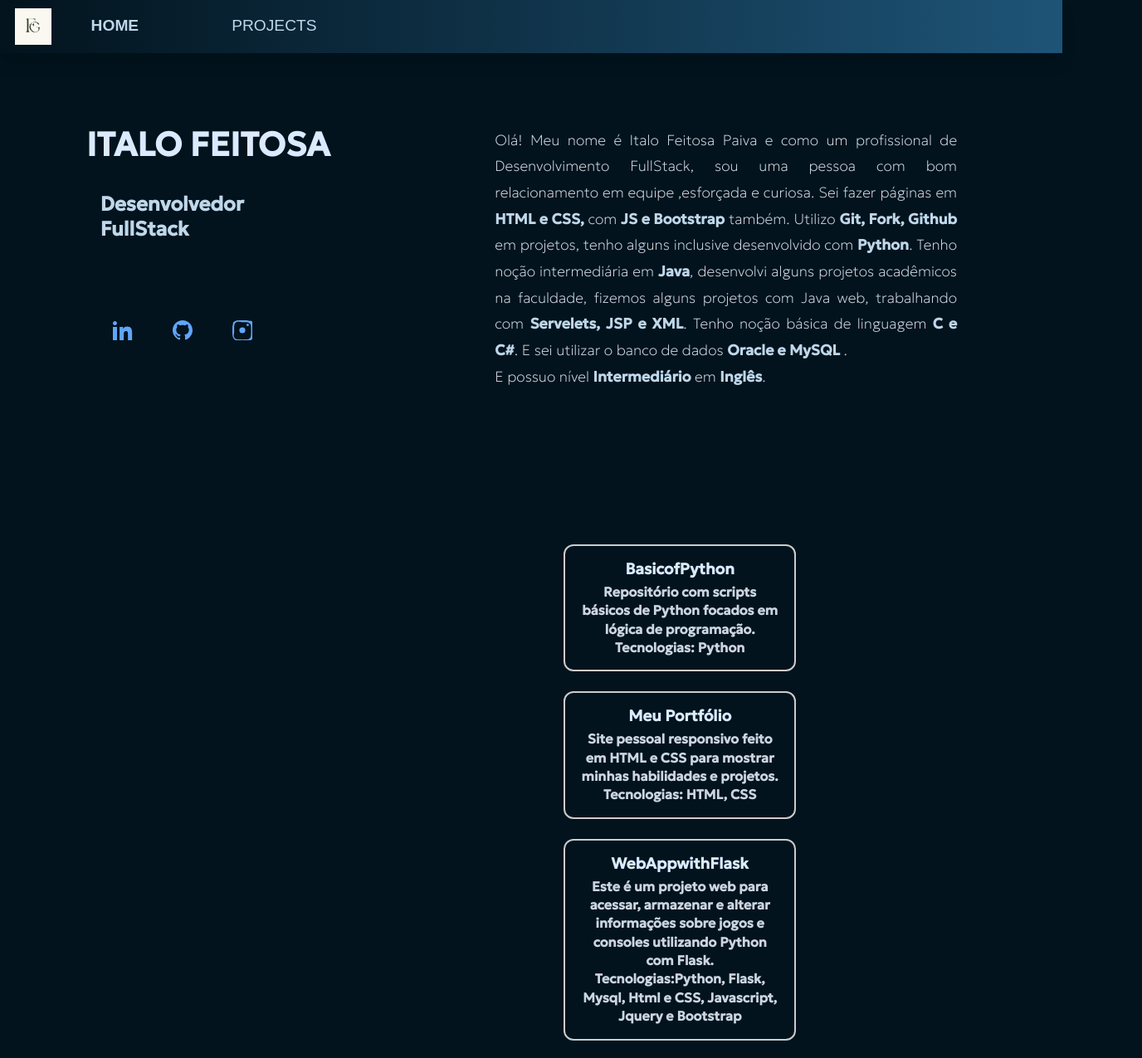
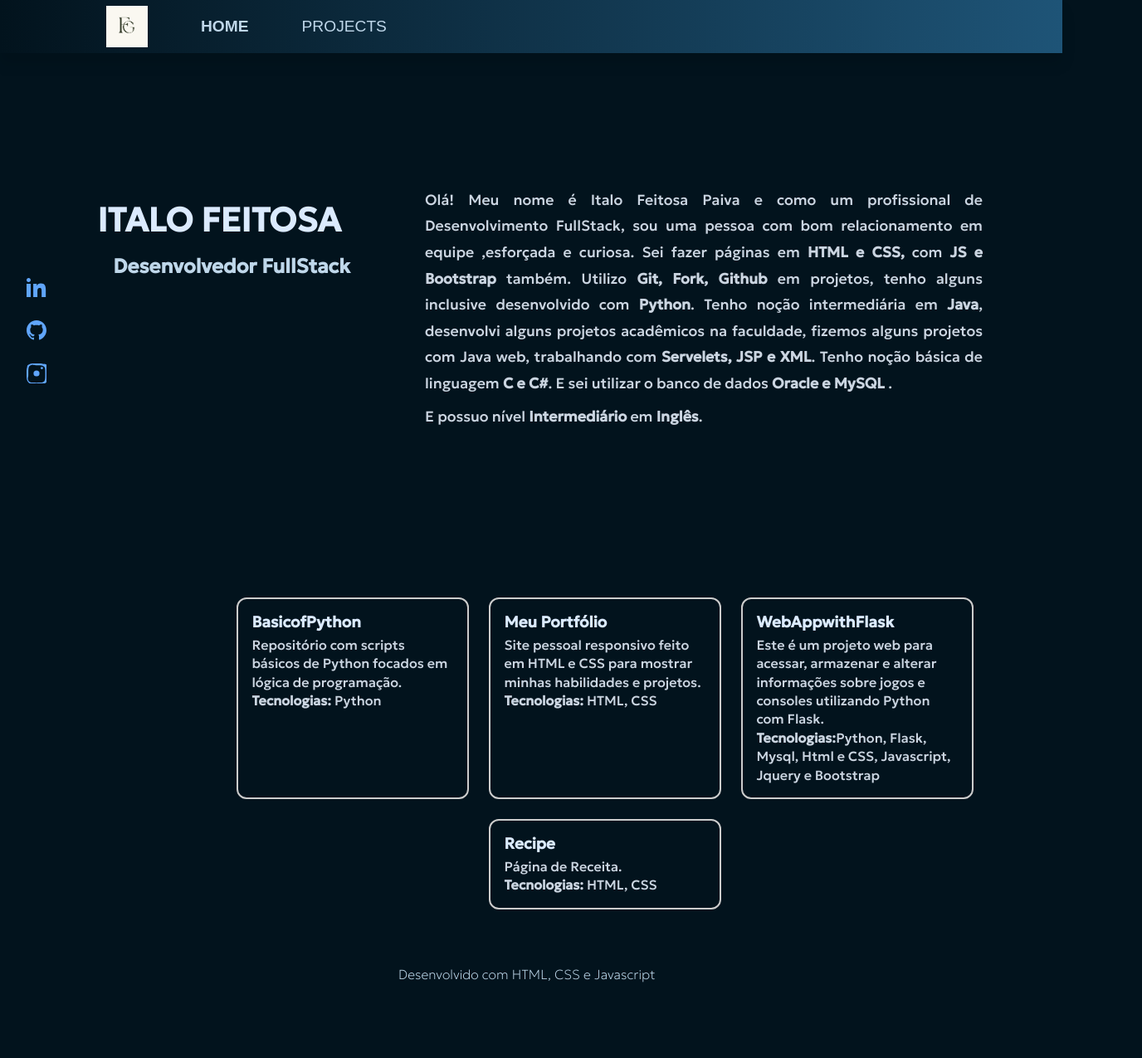
Before and after one commit to Italofpaiva/Portfolio, a plain HTML site: page index.html in a window 1280 px wide. Shown: the top 1275 px of the page at 83% size, 1376 px wide, since content can reach past the window. After the commit the page ends 1200 px from the top, so only its background shows below. Drawn offline with Linux system fonts and the light colour scheme.

Commit message:
Update MeuPortfolio.css
Deixando o CSS resposnsivo

```diff
--- a/Portfolio/styles/MeuPortfolio.css
+++ b/Portfolio/styles/MeuPortfolio.css
@@ -22,29 +22,23 @@ html {
 body {
     background-color: var(--cor-primaria);
     color: var(--cor-secundaria);
-    height: 100vh;
     font-family: var(--font-principal);
     min-height: 100vh;
 }
 
-
 img {
     max-width: 100%;
     height: auto;
-    z-index: 1000;
 }
 
 h1 {
     text-align: center;
-    font-size: 4.5vw;
+    font-size: 2.5rem;
     font-family: var(--font-principal);
 }
 
-
 #nome_2 {
-    margin-left: 8%;
-
-
+    margin-left: 12%;
 }
 
 .cabecalho {
@@ -52,67 +46,44 @@ h1 {
     top: 0;
     width: 100%;
     background: linear-gradient(90deg, #02131D 0%, #1e5477 100%);
-    padding: 10px 10%;
+    padding: 1rem 5%;
     box-shadow: 0 0.8rem 1rem rgba(0, 0, 0, 0.1);
     z-index: 1000;
     display: flex;
-    gap:1rem;
-    justify-content: start;
-    height: 4rem!important;
-}
-
-.cabecalho_menu {
-    display: flex;
-    gap: 5rem;
+    justify-content:start;
     align-items: center;
-    list-style: none;
-    padding: 0;
-    margin:0;
-
-}
-.cabecalho_menu ul {
-  list-style: none;      /* remove as bolinhas */
-  display: flex;         /* coloca os itens na horizontal */
-  gap: 2rem;             /* espaço entre os itens */
-  padding: 0;            /* tira o recuo padrão */
-  margin: 0;             /* tira o espaçamento externo */
+    height: 4rem;
+    gap:4rem;
 }
 
 .cabecalho_logo {
-    max-width: 10vw;
-    height: 0.1rem;
-    max-height: 3rem;
-    margin-right: 2rem;
-    margin-left: 1rem;
-
+    max-width: 50px;
+    height: auto;
+    justify-content: left;
 }
 
-
-.nav-link.active {
-  color: var(--cor-secundaria);   /* destaque igual ao do portfólio */
-  font-weight: bold;
+.cabecalho_menu ul {
     list-style: none;
+    display: flex;
+    gap: 4rem;
+    align-items: center;
+    margin: 0;
+    padding: 0;
 }
 
 
 .cabecalho_menu_links {
-    list-style: none;
-    display: flex;
     font-family: var(--font-secundaria);
-    font-size: 1.5vw;
+    font-size: 1.2rem;
     font-weight: 500;
     color: var(--cor-secundaria);
     text-decoration: none;
     transition: color 0.3s ease;
     position: relative;
     padding-bottom: 2px;
-    gap:3rem !important;
+    list-style-type: none;
 
 }
-.cabecalho_menu_ ul{
-    list-style: none;
-}
-
 
 .cabecalho_menu_links:hover {
     color: #cccc;
@@ -121,7 +92,7 @@ h1 {
 .cabecalho_menu_links::after {
     content: '';
     position: absolute;
-    bottom: 0rem;
+    bottom: 0;
     left: 0;
     width: 0;
     height: 0.1rem;
@@ -131,146 +102,99 @@ h1 {
 
 .cabecalho_menu_links:hover::after {
     width: 100%;
+    background-color: var(--cor-secundaria);
+    transition: width 0.3s;
 }
 
-
+.nav-link.active {
+  color: var(--cor-secundaria);
+  font-weight: bold;
+}
 
 .apresentacao {
     display: flex;
     flex-direction: column;
     align-items: center;
-    margin: 2rem 5%;
-    flex-grow: 1;
-}
-
-.apresentacao__valores {
-    display: flex;
-    flex-direction: column;
-    gap: 23px;
-    width: 100%;
+    margin: 6rem 5% 2rem;
 }
 
 .name {
     display: grid;
-    grid-template-columns: 1fr 2fr; /* esquerda menor, direita maior */
-    gap: 10rem;
+    grid-template-columns: 1fr;
+    gap: 2rem;
     min-height: 70vh;
     align-items: center;
-    padding: 2rem;
-
+    padding: 2rem 0;
 }
 
 .sidebar {
-    gap:2rem;
-    margin-bottom: 11rem;
-
-
+    text-align: center;
 }
 
 .sidebar h1 {
-  font-size: 2.5rem;
+  font-size: 2rem;
   font-weight: 800;
-  color: #dbeafe; /* azul claro */
-
-
+  color: #dbeafe;
 }
 
 .sidebar h2 {
-  font-size: 1.5rem;
+  font-size: 1.2rem;
   font-weight: 700;
   color: var(--cor-secundaria);
-  margin-top: 2rem; /* azul médio */
+  margin-top: 1rem;
 }
 
-
 .content p {
-  font-size: 1.1rem;
+  font-size: 1rem;
   line-height: 1.8;
-  color: #cbd5e1; /* cinza claro */
-  max-width: 700px;
+  color: #cbd5e1;
+  text-align: justify;
+  margin-bottom: 0.5rem;
 }
-
-
-
-.apresentacao__valores__texto {
-    font-size: 1vw;
-    line-height: 1.6;
-    text-align: justify;
-    padding: 0 5%;
-    color: var(--cor-secundaria);
-    font-weight: 300;
-}
-
-.ingles {
-    border-radius: 5px;
-}
-
-.texto {
-    color: var(--cor-secundaria);
-}
-
-
 
 .apresentacao__links {
     display: flex;
-    min-height: 100vh;
     flex-direction: column;
     align-items: center;
     gap: 20px;
-    margin-right: 20%;
-    text-align: center;
-    margin-bottom: 2%;
+    margin-top: 2rem;
 }
 
 .socials {
-    position:fixed;
-    top:50%;
-    left:8.5rem;
-    transform: translateY(-50%);
+    position: static;
+    transform: none;
+    margin-bottom: 2rem;
+}
+
+.socials a {
+    color: #60a5fa;
+    transition: color 0.3s;
+}
+
+.socials a:hover {
+    color: #93c5fd;
 }
 
 .socials ul {
     list-style: none;
     padding: 0;
-    margin: 0 0 0 8;
+    margin: 0;
     display:flex;
     justify-content: center;
     align-items:center;
-    gap:3rem;
-
-}
-
-.socials li {
-  margin: 1rem 0;
-}
-
-.socials a {
-  color: #60a5fa;
-  text-decoration: none;
-  font-weight: bold;
-}
-.socials a:hover {
-  color: #93c5fd;
+    gap: 2rem;
 }
 
 .projects_1 {
-    margin-left: 60%;
-    padding:2rem;
-    flex:1;
+    padding:2rem 0;
+    width: 100%;
 }
 
-.project-card{
-    margin-bottom: 2rem;
+.project-card {
     display:flex;
     flex-wrap: wrap;
     gap: 24px;
     justify-content: center;
-}
-
-.project-card :hover {
-    border-color:#0077B5 ;
-    box-shadow: 0 8px 20px rgba(0,0,0,0.15);
-    transform: translateY(-5px)
 }
 
 .project-card_2 {
@@ -284,7 +208,11 @@ h1 {
     transition: all 0.3s ease;
 }
 
-
+.project-card_2:hover {
+    border-color:#0077B5 ;
+    box-shadow: 0 8px 20px rgba(0,0,0,0.15);
+    transform: translateY(-5px)
+}
 
 .project-card h3 {
   color: #dbeafe;
@@ -298,275 +226,70 @@ h1 {
   margin: 0;
 }
 
-.project-card a {
-  color: #60a5fa;
-  font-weight: bold;
-  text-decoration: none;
-}
-
-.project-card a:hover {
-  text-decoration: none;
-}
-
-
-.apresentacao_links_redes {
-    font-family: var(--font-principal);
-    font-weight: 200;
-    font-size:2vw;
-    margin: 0;
-}
-
-.apresentacao__links__link {
-    display: flex;
-    justify-content: center;
-    align-items: center;
-    background-color: var(--cor-terciaria);
-    width: 18vw!important;
-    border: 2px solid var(--cor-terciaria);
-    border-radius: 8px;
-    font-size: 20px;
-    font-weight: 300;
-    padding: 3rem 2rem;
-    color: var(--cor-secundaria);
-    text-decoration: none;
-    transition: background-color 0.3s;
-    margin-left: 12%;
-    height: auto;
-
-}
-
-.apresentacao__links__link:hover {
-    background-color: var(--cor-hover);
-}
-
 .rodape {
     width: 100%;
-        height: 2.1rem;
-        text-align: center;
-        justify-content: center;
-        padding-top: 4px;
-        padding-right: 2rem;
+    text-align: left; /* Altera o alinhamento para a esquerda */
+    padding: 1rem 2rem;
+    padding-left:30%;
     color: var(--cor-secundaria);
     background: var(--cor-primaria);
     font-family: var(--font-principal);
-        font-size: 2px;
-        margin-left: 24%;
+    font-size: 1rem;
     font-weight: 100;
 }
 
 
-@media(min-width:156px) {
-    h2{
-        padding-bottom: 3rem;
-    }
-    .cabecalho_menu{
-        gap:0.9rem !important;
-        justify-content: flex-start !important;
-        display: flex !important;
+/* Telas Maiores */
+@media (min-width: 768px) {
+    h1 {
+        font-size: 3.5vw;
     }
 
-    .cabecalho{
-        height: 2rem;
-        padding-left: 0.1rem;
+    .cabecalho {
+        padding: 10px 10%;
     }
 
-
-
+    .name {
+        grid-template-columns: 1fr 2fr;
+        gap: 5rem;
+        padding: 2rem;
     }
 
-    .apresentacao_links_redes{
-        font-size: 5vw;
-        padding-right: 0.4rem;
-        padding-bottom: 0.5rem;
-    }
-    .apresentacao__links__link{
-        height: auto;
-        width: 6rem;
-    }
-    .rodape{
-        font-size: 4vw;
-        padding-top: 0.5rem;
-        margin-top: 2rem;
+    .sidebar {
+        text-align: left;
+        margin-bottom: 11rem;
     }
 
-
-
-
-
-
-
-
-
-@media (min-width: 260px) {
-    h2{
-        padding-bottom: 0.5rem;
-    }
-    .cabecalho{
-        height: 3rem;
-    }
-    .cabecalho_menu{
-        gap:5rem;
-        padding-right: 0.5rem;
-    }
-    .cabecalho_menu_links{
-        gap:2rem !important;
-        padding-right: 5rem;
-
+    .sidebar h1 {
+        font-size: 2.5rem;
     }
 
-    .apresentacao_links_redes{
-        padding-right: 0.1rem;
-        padding-bottom: 0.1rem;
-        font-size: 4vw;
+    .sidebar h2 {
+        font-size: 1.5rem;
     }
-    .apresentacao__links__link{
-        height: auto;
-        width: 5rem;
+
+    .content p {
+        font-size: 1.1rem;
     }
-    .rodape{
-        height: 2rem;
+
+    .socials {
+        position: fixed;
+        top: 50%;
+        left: 2rem;
+        transform: translateY(-50%);
+    }
+
+    .socials ul {
+        flex-direction: column;
+        gap: 1.5rem;
+    }
+
+    .projects_1 {
+        margin-left: 15%;
+        width: 85%;
+    }
+
+    .rodape {
+        margin-left: 15%;
     }
 }
-
-
-@media (min-width:347px) {
-    .cabecalho_logo{
-        height: auto;
-    }
-    .cabecalho_{
-    height: 6rem;
-    }
-
-    .cabecalho_menu {
-        gap:5rem
-    }
-    .cabecalho_menu_links{
-        gap:2rem !important;
-        padding-right: 5rem;
-
-    }
-    .apresentacao_links_redes{
-        padding-right: 0.1rem;
-    }
-    .rodape{
-        font-size: 2vw;
-        padding-top: 0.5rem;
-    }
-}
-@media (min-width:1174px){
-    .cabecalho_menu_links{
-        gap:2rem !important;
-        padding-right: 5rem;
-
-    }
-    .apresentacao__links__link{
-        width: 6rem;
-        padding-right: 2rem;
-    }
-
-    .rodape{
-        height: auto;
-    }
-}
-
-@media (min-width: 1560px) {
-    h1{
-        margin-top: 3rem;
-        height: auto;
-        margin-right: 10%;
-    }
-
-    h2 {
-        padding-top: 5%;
-        padding-bottom: 2%;
-        height: auto;
-
-    }
-    .cabecalho{
-        height: 5rem;
-    }
-    .cabecalho_menu_links{
-        gap:2rem !important;
-        padding-right: 5rem;
-
-    }
-    .cabecalho_menu{
-        gap: 5rem;
-    }
-}
-@media(min-width:2198px) {
-    h1{
-        padding-top: 4rem;
-    }
-    .cabecalho{
-        height: 6rem!important;
-    }
-    .cabecalho_menu_links{
-        gap:2rem !important;
-        padding-right: 5rem;
-
-    }
-
-    .cabecalho_menu{
-        gap: 5rem;
-    }
-    .cabecalho_logo{
-        height:3vw;
-
-    }
-    .apresentacao__links__link{
-        width: 15vw;
-    }
-    .rodape{
-        height: 6.5rem;
-        padding-top: 1rem;
-        font-size: 2vw;
-    }
-}
-@media(min-width:3297px){
-   .cabecalho{
-    height: auto;
-   }
-   .cabecalho_menu_links{
-    gap:2rem !important;
-    padding-right: 5rem;
-
-}
-
-    .apresentacao__links__link{
-        width: 13vw;
-
-    }
-    .rodape{
-      height:10.5rem;
-      font-size: 2vw;
-      padding-top: 1.5rem;
-      position: fixed;
-    }
-}
-@media(min-width:4396px){
-    .cabecalho{
-        height: 12rem!important;
-    }
-
-
-    .cabecalho_logo{
-        padding-right: 1rem;
-    }
-
-    .cabecalho_menu_links{
-        gap:2rem !important;
-        padding-right: 5rem;
-
-    }
-
-    .apresentacao__links__link{
-        width: 11vw;
-    }
-    .rodape{
-        height: 26.2rem;
-        font-size: 2vw;
-        padding-top: 7rem;
-
-    }
-}
```
Lines whose indentation alone changed are shown as unchanged.
